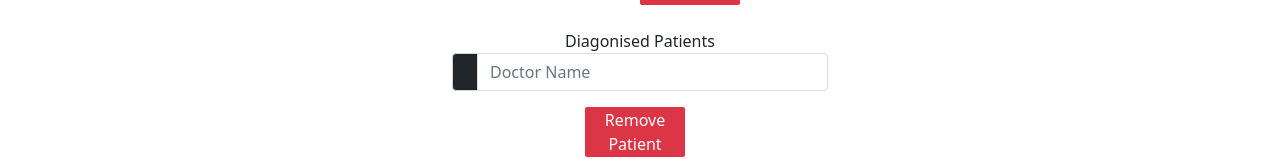
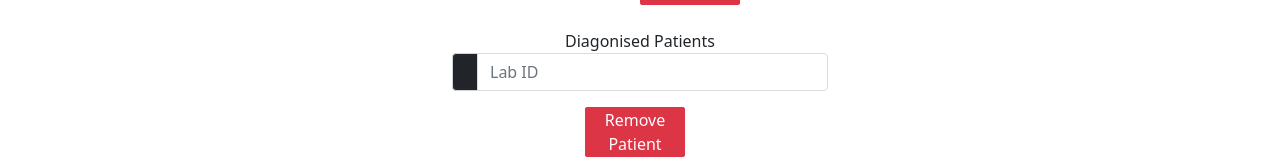
Before and after one commit to subham-71/Hospital-Management, a React (Create React App) app: page /lab in a window 1280 px wide. Shown: the part 633-792 px from the top of the page. Built offline with nearby package versions, Linux system fonts and the light colour scheme; no server answers.

Commit message:
Modified Lab.js

```diff
--- a/src/User/Lab.js
+++ b/src/User/Lab.js
@@ -9,7 +9,6 @@ function Lab() {
     const [patientID,setPatientID]=useState("");
     const [patientData,setPatientData]=useState([]);
     const [issue,setIssue]= useState("");
-    const [doctorName,setDoctorName]=useState("");
     const [labID,setLabID]=useState("");
     const [labData,setLabData]=useState([]);
 
@@ -49,7 +48,7 @@ function Lab() {
       }
 
       const removePatient= async() =>{
-        let doctorref = doc(firestore, "lab", doctorName)
+        let doctorref = doc(firestore, "lab", labID)
         updateDoc(doctorref,{PatientID: arrayRemove(patientID)}).then(()=>{
             setPatientID("");
         });
@@ -172,8 +171,8 @@ function Lab() {
           <InputGroup.Text id="formItemMax"></InputGroup.Text>
           <Form.Control
             type="text"
-            placeholder="Doctor Name"
-            onChange={(e) => setDoctorName(e.target.value)}
+            placeholder="Lab ID"
+            onChange={(e) => setLabID(e.target.value)}
           />
         </InputGroup>
       </Form.Group>
```
